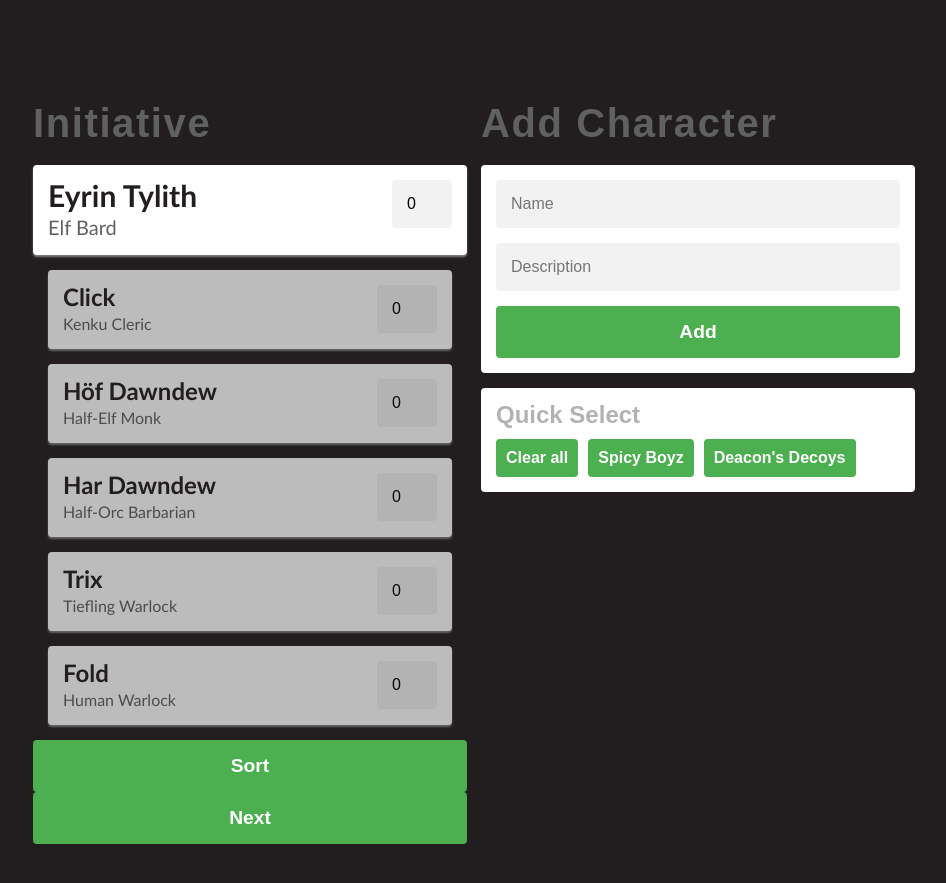
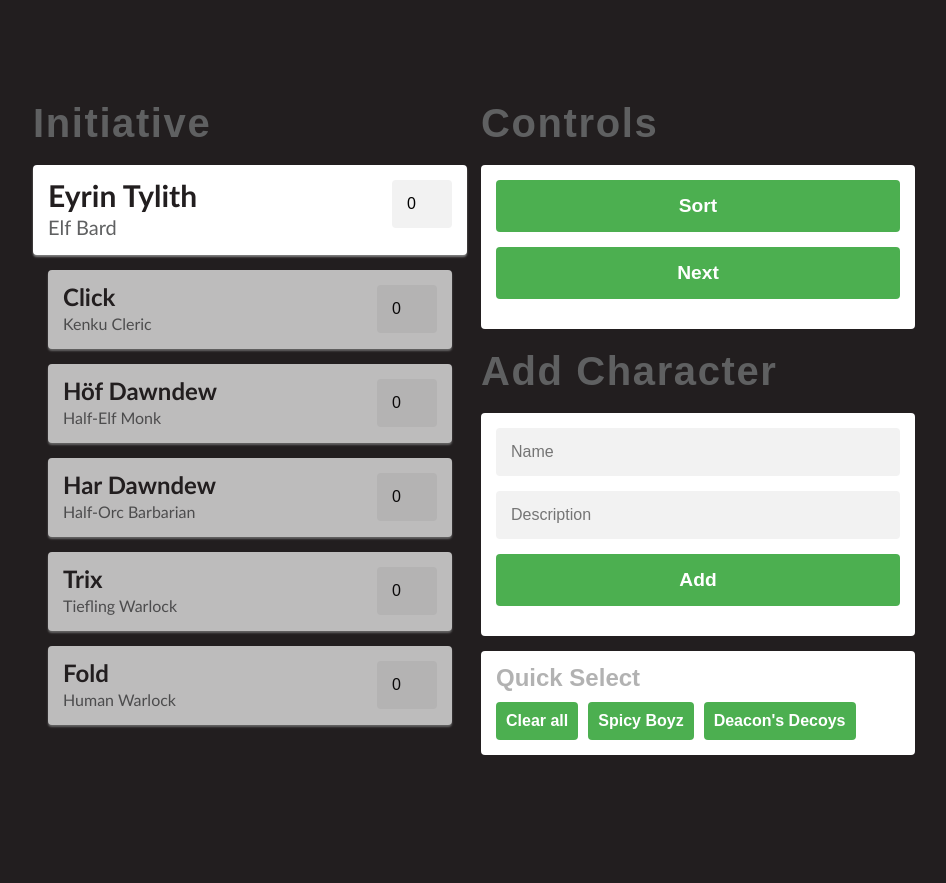
Before and after one commit to SpicyBoyz/grimoire, a React (Create React App) app: page / in a window 1280 px wide. Shown: the part 171-1054 px from the top of the page, without its empty margins (166-1112 px from the left). After the commit the page ends 1016 px from the top, so only its background shows below. Built offline with nearby package versions, Linux system fonts and the light colour scheme; a web font is replaced by a local one.

Commit message:
Moves buttons from List to right hand column

```diff
--- a/src/App.css
+++ b/src/App.css
@@ -60,7 +60,7 @@ h2 {
   margin-bottom: 75px;
 }
 
-.quick-select {
+.card {
   margin-bottom: 15px;
   padding: 15px;
   background: #ffffff;
@@ -88,6 +88,6 @@ button {
   width: 100%;
   display: block;
   padding: 15px;
+  margin-bottom: 15px;
   font-size: 1.2em;
-  margin: 0;
 }
--- a/src/App.js
+++ b/src/App.js
@@ -174,10 +174,19 @@ class App extends Component {
             />
           </div>
           <div className="column">
+            <h1>Controls</h1>
+            <div className="card">
+              <button className="action-button" onClick={this.sortPlayers}>
+                Sort
+              </button>
+              <button className="action-button" onClick={this.advancePlayers}>
+                Next
+              </button>
+            </div>
             <h1>Add Character</h1>
             <Form addPlayer={this.addPlayer} />
 
-            <div className="quick-select">
+            <div className="card">
               <h2>Quick Select</h2>
               <div className="buttons">
                 <button onClick={this.loadPlayers}>Clear all</button>
--- a/src/components/List/List.js
+++ b/src/components/List/List.js
@@ -17,7 +17,6 @@ class List extends React.Component {
 
   render() {
     return (
-      <div>
       <ul className="player-list">
         {this.props.players.map((player, index) => (
           <li
@@ -40,13 +39,6 @@ class List extends React.Component {
           </li>
         ))}
       </ul>
-        <button className="action-button" onClick={this.props.handleSort}>
-          Sort
-        </button>
-        <button className="action-button" onClick={this.props.handleAdvance}>
-          Next
-        </button>
-      </div>
     );
   }
 }
```
Lines whose indentation alone changed are shown as unchanged.
